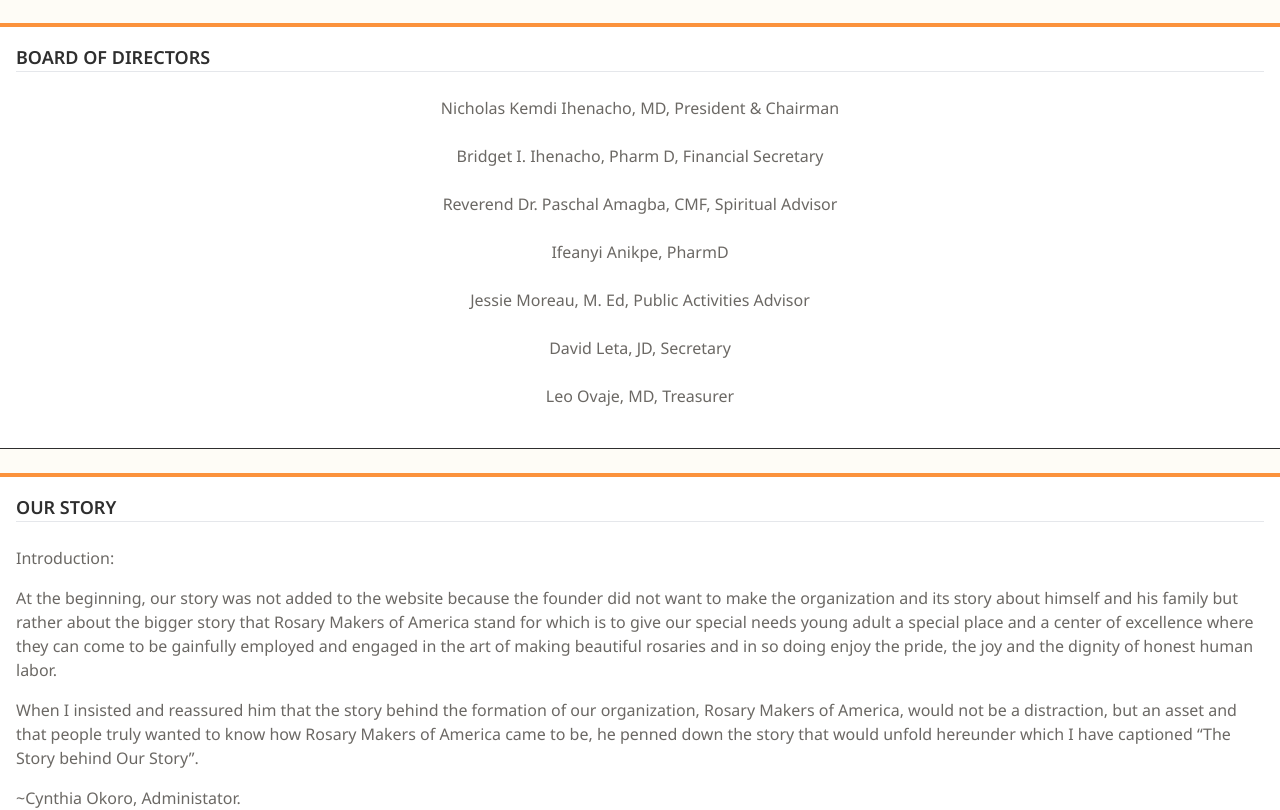
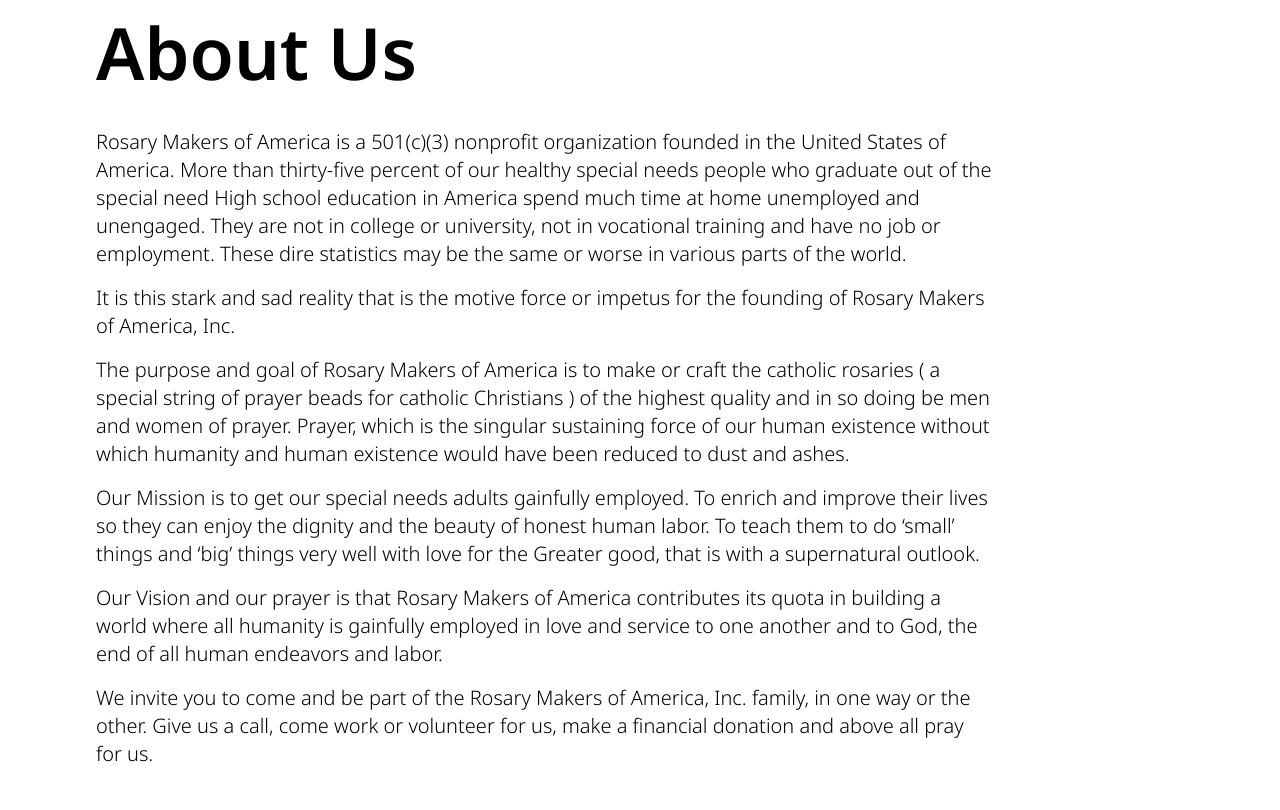
Before and after one commit to Wills-dev/rosarymakersoa, a Next.js app: page /about-us in a window 1280 px wide. Shown: the part 740-1550 px from the top of the page. Built offline with nearby package versions, Linux system fonts and the light colour scheme.

Commit message:
feat: added origin to about us page

```diff
--- a/app/about-us/page.jsx
+++ b/app/about-us/page.jsx
@@ -1,11 +1,13 @@
-import Image from "next/image";
-
 import MainLayout from "../../components/templates/MainLayout";
+import AboutUsMainImage from "../../components/atoms/AboutUsMainImage";
+import AboutUsPageContent from "../../components/organisms/AboutUsPageContent";
 
 const page = () => {
   return (
     <MainLayout>
-      <section className="bg-cream py-6 w-full">
+      <AboutUsMainImage />
+      <AboutUsPageContent />
+      {/* <section className="bg-cream py-6 w-full">
         <div className="padding-x w-full space-y-6">
           <div className="section-bg text-primary-brown space-y-4">
             <h3 className="sm:text-lg uppercase font-semibold text-primary-black border-b-1">
@@ -296,7 +298,7 @@
             </div>
           </div>
         </div>
-      </section>
+      </section> */}
     </MainLayout>
   );
 };
--- /dev/null
+++ b/components/atoms/AboutUsMainImage.jsx
@@ -0,0 +1,20 @@
+import Image from "next/image";
+
+import MainImage from "../../public/assets/images/new/image-1.jpg";
+
+const AboutUsMainImage = () => {
+  return (
+    <section className="sm:pt-16 pt-20">
+      <div className="w-full h-auto min-w-full overflow-hidden">
+        <Image
+          src={MainImage}
+          priority
+          alt="About us"
+          className="w-full h-full min-w-full min-h-full object-cover"
+        />
+      </div>
+    </section>
+  );
+};
+
+export default AboutUsMainImage;
--- /dev/null
+++ b/components/atoms/PageTitle.jsx
@@ -0,0 +1,20 @@
+"use client";
+
+import { motion } from "framer-motion";
+
+import { subheadingVariants } from "../../anim";
+
+const PageTitle = ({ title }) => {
+  return (
+    <motion.h1
+      variants={subheadingVariants}
+      initial="hidden"
+      animate="visible"
+      className="font-semibold sm:text-7xl text-5xl capitalize"
+    >
+      {title}
+    </motion.h1>
+  );
+};
+
+export default PageTitle;
--- a/components/atoms/SectionParagraph.jsx
+++ b/components/atoms/SectionParagraph.jsx
@@ -1,14 +1,17 @@
+"use client";
+
 import { motion } from "framer-motion";
 
 import { itemVariants } from "../../anim";
 
-const SectionParagraph = ({ children }) => {
+const SectionParagraph = ({ children, className }) => {
   return (
     <motion.p
       variants={itemVariants}
       initial="hidden"
       whileInView="visible"
       viewport={{ once: true, amount: 0.5 }}
+      className={`${className && className}`}
     >
       {children}
     </motion.p>
--- /dev/null
+++ b/components/molecules/AboutOrigin.jsx
@@ -0,0 +1,53 @@
+import PageTitle from "../atoms/PageTitle";
+import SectionParagraph from "../atoms/SectionParagraph";
+
+const AboutOrigin = () => {
+  return (
+    <section className="padding-y padding-ctn ">
+      <PageTitle title="About Us" />
+      <div className="max-w-4xl pt-10 space-y-4">
+        <SectionParagraph className="sm:text-xl  text-lg font-light">
+          Rosary Makers of America is a 501(c)(3) nonprofit organization founded
+          in the United States of America. More than thirty-five percent of our
+          healthy special needs people who graduate out of the special need High
+          school education in America spend much time at home unemployed and
+          unengaged. They are not in college or university, not in vocational
+          training and have no job or employment. These dire statistics may be
+          the same or worse in various parts of the world.
+        </SectionParagraph>
+        <SectionParagraph className="sm:text-xl  text-lg font-light">
+          It is this stark and sad reality that is the motive force or impetus
+          for the founding of Rosary Makers of America, Inc.
+        </SectionParagraph>
+        <SectionParagraph className="sm:text-xl  text-lg font-light">
+          The purpose and goal of Rosary Makers of America is to make or craft
+          the catholic rosaries ( a special string of prayer beads for catholic
+          Christians ) of the highest quality and in so doing be men and women
+          of prayer. Prayer, which is the singular sustaining force of our human
+          existence without which humanity and human existence would have been
+          reduced to dust and ashes.
+        </SectionParagraph>
+        <SectionParagraph className="sm:text-xl  text-lg font-light">
+          Our Mission is to get our special needs adults gainfully employed. To
+          enrich and improve their lives so they can enjoy the dignity and the
+          beauty of honest human labor. To teach them to do ‘small’ things and
+          ‘big’ things very well with love for the Greater good, that is with a
+          supernatural outlook.
+        </SectionParagraph>
+        <SectionParagraph className="sm:text-xl  text-lg font-light">
+          Our Vision and our prayer is that Rosary Makers of America contributes
+          its quota in building a world where all humanity is gainfully employed
+          in love and service to one another and to God, the end of all human
+          endeavors and labor.
+        </SectionParagraph>
+        <SectionParagraph className="sm:text-xl  text-lg font-light">
+          We invite you to come and be part of the Rosary Makers of America,
+          Inc. family, in one way or the other. Give us a call, come work or
+          volunteer for us, make a financial donation and above all pray for us.
+        </SectionParagraph>
+      </div>
+    </section>
+  );
+};
+
+export default AboutOrigin;
--- /dev/null
+++ b/components/organisms/AboutUsPageContent.jsx
@@ -0,0 +1,11 @@
+import AboutOrigin from "../molecules/AboutOrigin";
+
+const AboutUsPageContent = () => {
+  return (
+    <div>
+      <AboutOrigin />
+    </div>
+  );
+};
+
+export default AboutUsPageContent;
```
Also changed, not shown: public/assets/images/new/image-1.jpg (added).
